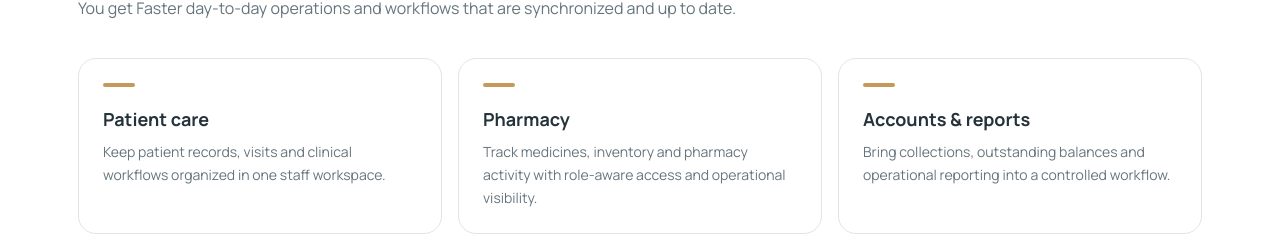
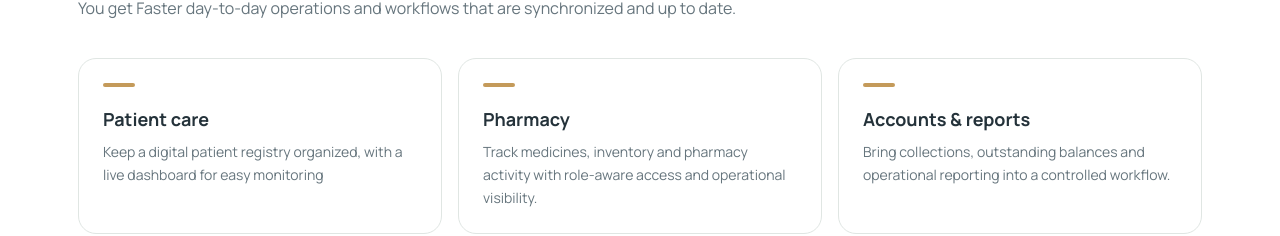
Before and after one commit to violetkimani77-ux/clinic-management-system, a Next.js app: page / in a window 1280 px wide. Shown: the part 1012-1248 px from the top of the page. Built offline with nearby package versions, Linux system fonts and the light colour scheme.

Commit message:
copy: refine patient care capability messaging

```diff
--- a/app/page.tsx
+++ b/app/page.tsx
@@ -10,7 +10,7 @@ const manrope = Manrope({ subsets: ["latin"], display: "swap", variable: "--font
 export const metadata: Metadata = { title: "Heri CMS | Clinic Management System", description: "Heri CMS is a secure clinic management system for patient care, visits, pharmacy, accounts and reporting." };
 
 const modules = [
-  { title: "Patient care", text: "Keep patient records, visits and clinical workflows organized in one staff workspace." },
+  { title: "Patient care", text: "Keep a digital patient registry organized, with a live dashboard for easy monitoring" },
   { title: "Pharmacy", text: "Track medicines, inventory and pharmacy activity with role-aware access and operational visibility." },
   { title: "Accounts & reports", text: "Bring collections, outstanding balances and operational reporting into a controlled workflow." },
 ];
```
